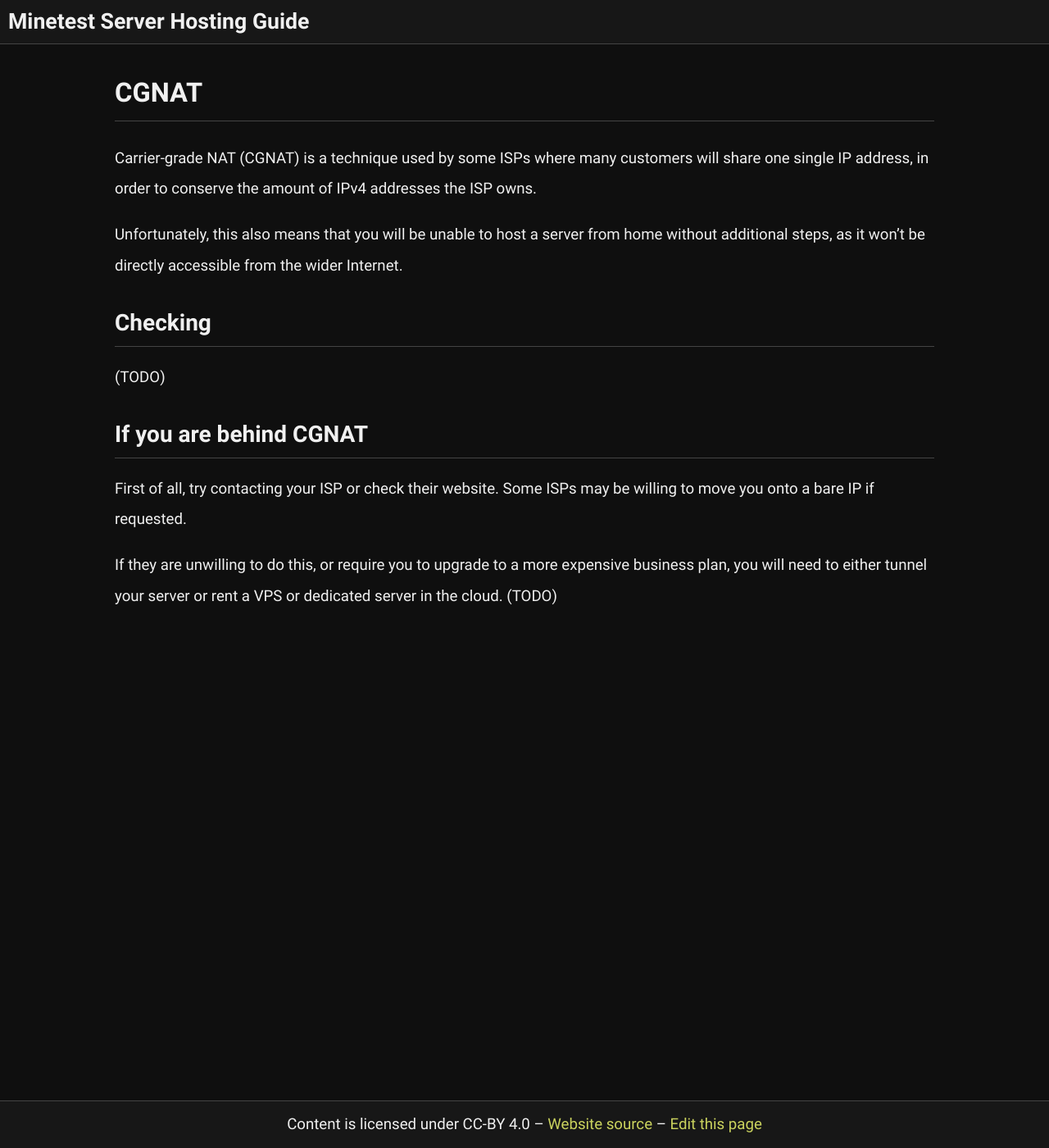
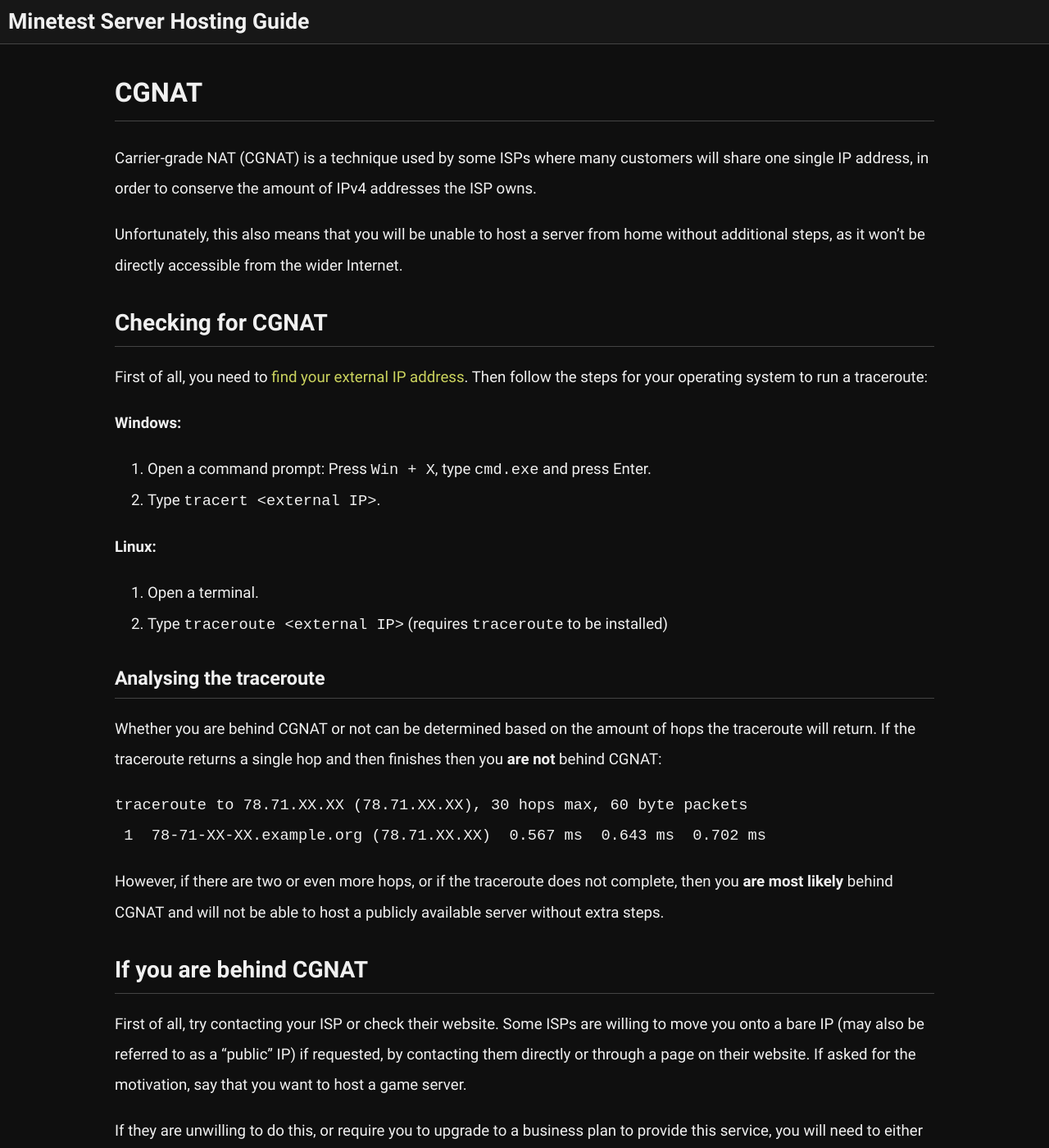
Before and after one commit to rollerozxa/minetest-server-guide, a Jekyll site: the page built from cgnat.md, in a window 1280 px wide and 1400 px high. Shown: the whole window at 82% size. Built offline with Jekyll 4.4.1, drawn with Linux system fonts in a browser that asks for light colours; some of the changed text lies outside the part shown.

Commit message:
Write about checking CGNAT

````diff
--- a/cgnat.md
+++ b/cgnat.md
@@ -6,10 +6,30 @@ Carrier-grade NAT (CGNAT) is a technique used by some ISPs where many customers
 
 Unfortunately, this also means that you will be unable to host a server from home without additional steps, as it won't be directly accessible from the wider Internet.
 
-## Checking
-(TODO)
+## Checking for CGNAT
+First of all, you need to [find your external IP address](obtain-external-ip). Then follow the steps for your operating system to run a traceroute:
+
+**Windows:**
+
+1. Open a command prompt: Press `Win + X`, type `cmd.exe` and press Enter.
+2. Type `tracert <external IP>`.
+
+**Linux:**
+
+1. Open a terminal.
+2. Type `traceroute <external IP>` (requires `traceroute` to be installed)
+
+### Analysing the traceroute
+Whether you are behind CGNAT or not can be determined based on the amount of hops the traceroute will return. If the traceroute returns a single hop and then finishes then you **are not** behind CGNAT:
+
+```bash
+traceroute to 78.71.XX.XX (78.71.XX.XX), 30 hops max, 60 byte packets
+ 1  78-71-XX-XX.example.org (78.71.XX.XX)  0.567 ms  0.643 ms  0.702 ms
+```
+
+However, if there are two or even more hops, or if the traceroute does not complete, then you **are most likely** behind CGNAT and will not be able to host a publicly available server without extra steps.
 
 ## If you are behind CGNAT
-First of all, try contacting your ISP or check their website. Some ISPs may be willing to move you onto a bare IP if requested.
+First of all, try contacting your ISP or check their website. Some ISPs are willing to move you onto a bare IP (may also be referred to as a "public" IP) if requested, by contacting them directly or through a page on their website. If asked for the motivation, say that you want to host a game server.
 
-If they are unwilling to do this, or require you to upgrade to a more expensive business plan, you will need to either tunnel your server or rent a VPS or dedicated server in the cloud. (TODO)
+If they are unwilling to do this, or require you to upgrade to a business plan to provide this service, you will need to either tunnel your server (TODO) or rent a VPS/dedicated in the cloud to host your server on.
````
